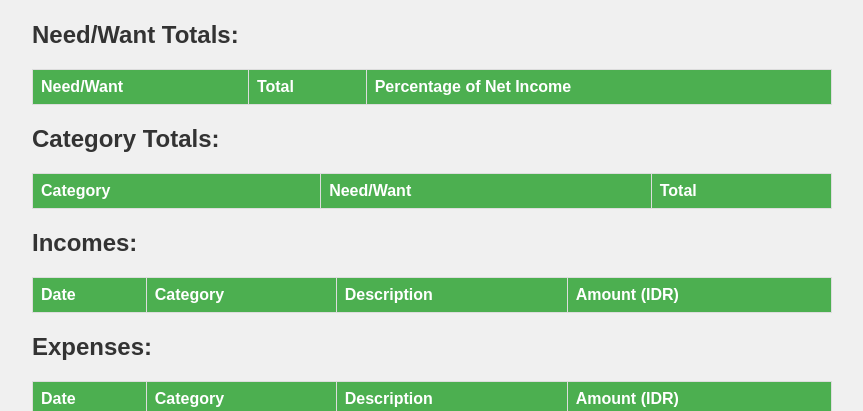
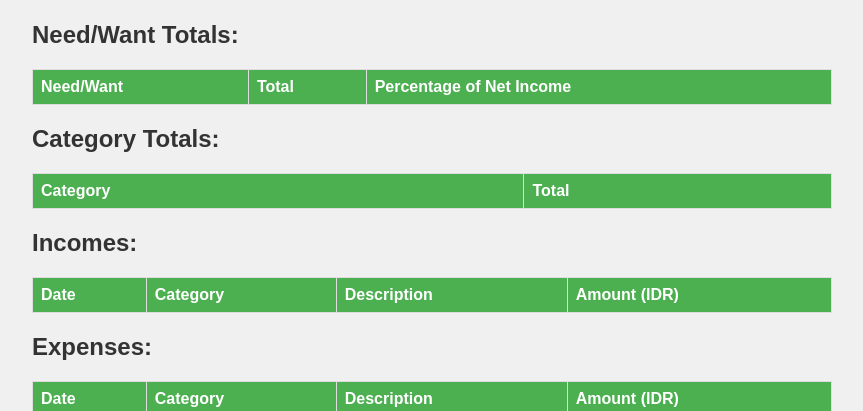
Before and after one commit to yusufmalikul/myhomebank, a Flask app: page /report in a window 1280 px wide. Shown: the part 470-881 px from the top of the page, without its empty margins (208-1071 px from the left). Run offline with Flask 3, Linux system fonts and the light colour scheme; data that the repository does not hold is empty.

Commit message:
remove need want column from category

```diff
--- a/templates/report.html
+++ b/templates/report.html
@@ -81,7 +81,7 @@
                     plugins: {
                         tooltip: {
                             callbacks: {
-                                label: function(context) {
+                                label: function (context) {
                                     let label = context.label || '';
 
                                     if (label) {
@@ -131,7 +131,6 @@
             <thead>
                 <tr>
                     <th>Category</th>
-                    <th>Need/Want</th>
                     <th>Total</th>
                 </tr>
             </thead>
@@ -139,7 +138,6 @@
                 {% for category, total in category_totals.items() %}
                 <tr>
                     <td>{{ category }}</td>
-                    <td>{{ category_need_want[category] }}</td>
                     <td>{{ total | format_money }}</td>
                 </tr>
                 {% endfor %}
@@ -194,4 +192,5 @@
         <button onclick="location.href='/'" type="button">Back to Home</button>
     </div>
 </body>
+
 </html>
```
Lines whose indentation alone changed are shown as unchanged.
